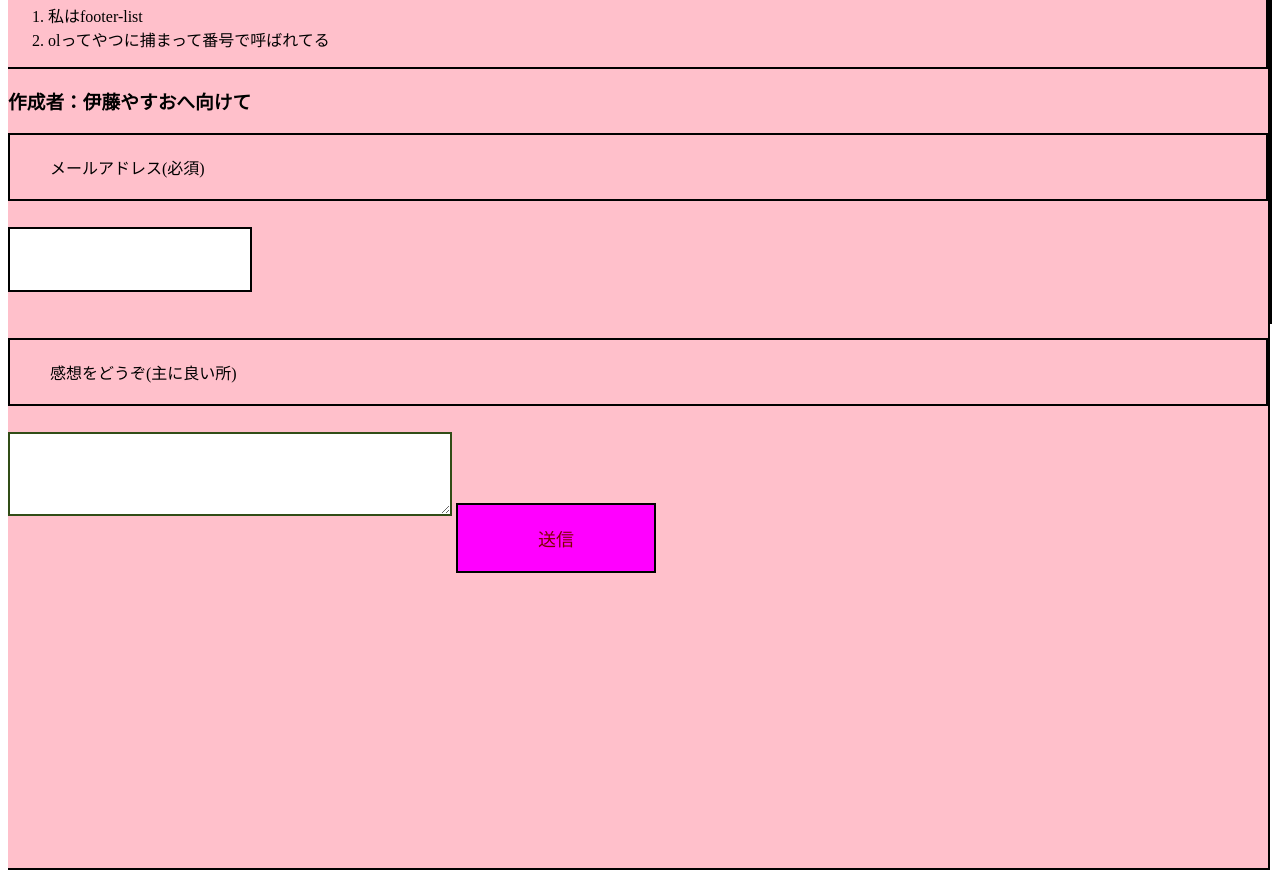
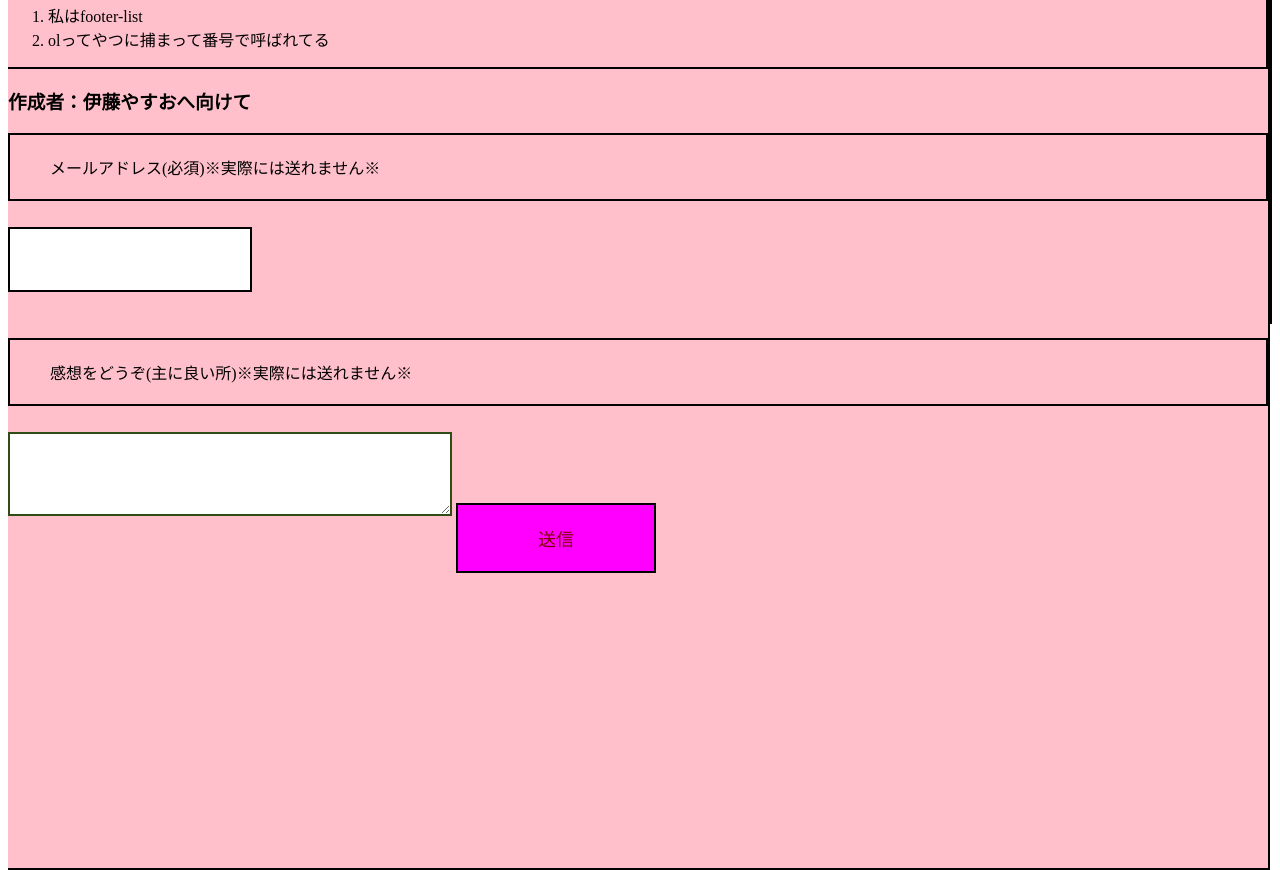
Before and after one commit to yasuochan/github.io, a plain HTML site: page index.html in a window 1280 px wide. Shown: the part 3547-4417 px from the top of the page. Drawn offline with Linux system fonts and the light colour scheme.

Commit message:
Update index.html

```diff
--- a/index.html
+++ b/index.html
@@ -106,10 +106,10 @@
         </div>
         <div class="footer-contents">
             <h3 class="section-title">作成者：伊藤やすおへ向けて</h3>
-            <p>メールアドレス(必須)</p>
+            <p>メールアドレス(必須)※実際には送れません※</p>
             <input>
 
-            <p>感想をどうぞ(主に良い所)</p>
+            <p>感想をどうぞ(主に良い所)※実際には送れません※</p>
             <textarea></textarea>
 
             <input class="contact-submit" type="submit" value="送信">
```
